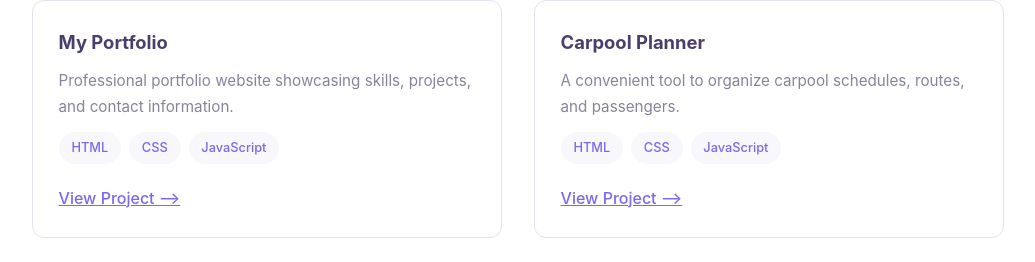
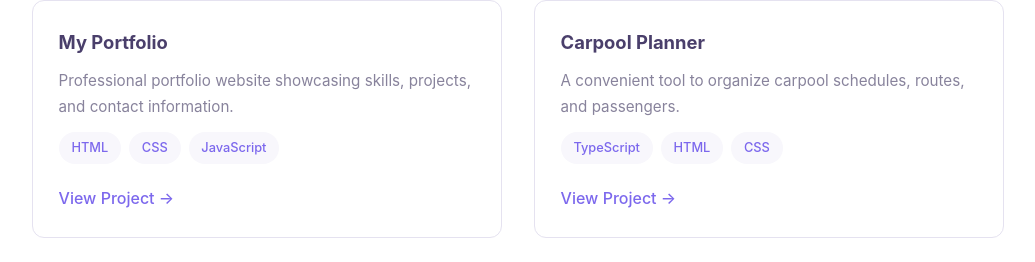
Before and after one commit to remrcaluzadevp/My-Portfolio, a plain HTML site: page index.html in a window 1280 px wide. Shown: the part 1909-2171 px from the top of the page, without its empty margins (122-1157 px from the left). Drawn offline with Linux system fonts and the light colour scheme; no server answers.

Commit message:
Refactor project entries in index.html
Updated project entries with improved formatting and corrected tags.

```diff
--- a/index.html
+++ b/index.html
@@ -552,21 +552,33 @@ footer {
 
 <script>
 const projects = [
-    { title: "My Portfolio", description: "Professional portfolio website showcasing skills, projects, and contact information.", tags: ["HTML", "CSS", "JavaScript"], link: "https://remrcaluzadevp.github.io/My-Portfolio/" },
-    { title: "Carpool Planner", description: "A convenient tool to organize carpool schedules, routes, and passengers.", tags: ["HTML", "CSS", "JavaScript"], link: "https://your-carpool-site.netlify.app" },
+    {
+        title: "My Portfolio",
+        description: "Professional portfolio website showcasing skills, projects, and contact information.",
+        tags: ["HTML", "CSS", "JavaScript"],
+        link: "https://remrcaluzadevp.github.io/My-Portfolio/"
+    },
+    {
+        title: "Carpool Planner",
+        description: "A convenient tool to organize carpool schedules, routes, and passengers.",
+        tags: ["TypeScript", "HTML", "CSS"],
+        link: "https://your-carpool-site.netlify.app"
+    }
 ];
 
 function renderProjects() {
     const container = document.getElementById('projects-grid');
+    container.innerHTML = ''; // Clear first to avoid duplicates
+
     projects.forEach(p => {
         const tags = p.tags.map(t => `<span class="project-tag">${t}</span>`).join('');
         container.innerHTML += `
             <div class="project-card">
                 <div class="project-content">
-                    <h3>${p.title}</h3>
+                    <h3><a href="${p.link}" target="_blank" style="color: var(--primary); text-decoration: none;">${p.title}</a></h3>
                     <p>${p.description}</p>
                     <div>${tags}</div>
-                    <a href="${p.link}" target=_blank" style="display: inline-block; margin-top: 0.8rem; color: var(--accent); font-weight: 500; text decoration: none;">View Project --></a>
+                    <a href="${p.link}" target="_blank" style="display: inline-block; margin-top: 0.8rem; color: var(--accent); font-weight: 500; text-decoration: none;">View Project →</a>
                 </div>
             </div>
         `;
@@ -580,6 +592,7 @@ async function loadGitHubRepos() {
         if (!res.ok) throw new Error();
         const repos = await res.json();
         const container = document.getElementById('github-repos');
+        container.innerHTML = '';
         repos.forEach(r => {
             container.innerHTML += `
                 <div class="repo-item">
```
